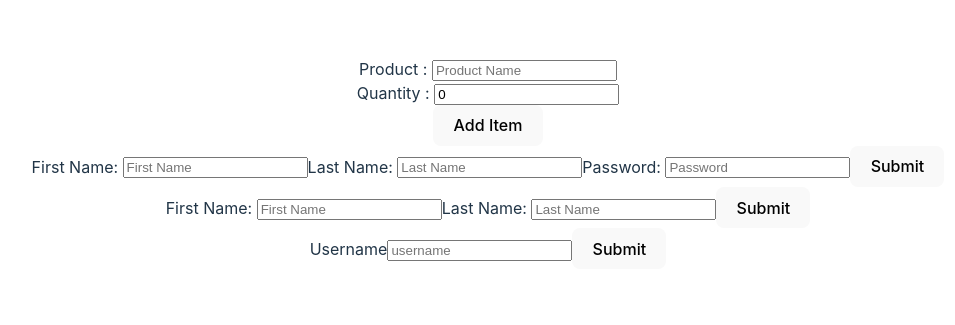
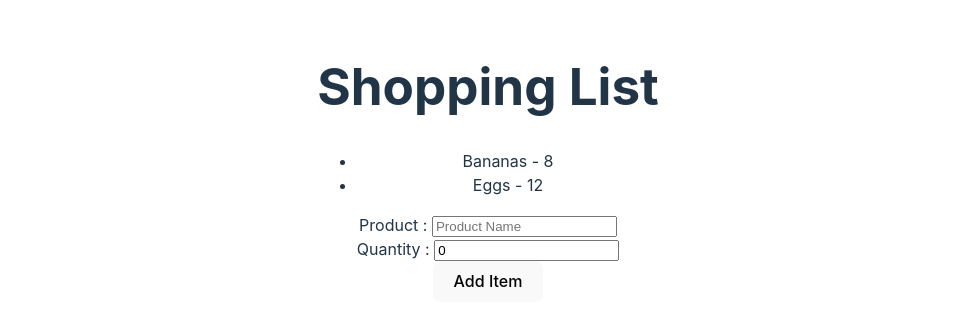
Before and after one commit to barorod/react-form, a React (Vite) app: page / in a window 1280 px wide. Shown: the part 237-562 px from the top of the page, without its empty margins (152-1107 px from the left). Built offline with nearby package versions, Linux system fonts and the light colour scheme.

Commit message:
Add Shopping list

```diff
--- a/src/App.jsx
+++ b/src/App.jsx
@@ -1,5 +1,6 @@
 import './App.css';
 import BetterSignupForm from './BetterSignupForm';
+import ShoppingList from './ShoppingList';
 import ShoppingListForm from './ShoppingListForm';
 import SignupForm from './SignupForm';
 import UsernameForm from './UsernameForm';
@@ -7,10 +8,11 @@ import UsernameForm from './UsernameForm';
 function App() {
 	return (
 		<>
-			<ShoppingListForm />
+			<ShoppingList />
+			{/* <ShoppingListForm />
 			<BetterSignupForm />
 			<SignupForm />
-			<UsernameForm />
+			<UsernameForm /> */}
 		</>
 	);
 }
--- /dev/null
+++ b/src/ShoppingList.jsx
@@ -0,0 +1,25 @@
+import { useState } from 'react';
+import ShoppingListForm from './ShoppingListForm';
+
+export default function ShoppingList({ item }) {
+	const [items, setItems] = useState([
+		{ id: 1, product: 'Bananas', quantity: 8 },
+		{ id: 2, product: 'Eggs', quantity: 12 },
+	]);
+	const addItem = (item) => {
+		setItems((curreItems) => [...curreItems, { ...item, id: 9 }]);
+	};
+	return (
+		<div>
+			<h1>Shopping List</h1>
+			<ul>
+				{items.map((i) => (
+					<li key={i.id}>
+						{i.product} - {i.quantity}
+					</li>
+				))}
+			</ul>
+			<ShoppingListForm addItem={addItem} />
+		</div>
+	);
+}
--- a/src/ShoppingListForm.jsx
+++ b/src/ShoppingListForm.jsx
@@ -1,6 +1,6 @@
 import { useState } from 'react';
 
-export default function ShoppingListForm() {
+export default function ShoppingListForm({ addItem }) {
 	const [formData, setFormData] = useState({ product: '', quantity: 0 });
 	const handleChange = (evt) => {
 		setFormData((currData) => ({
@@ -8,8 +8,12 @@ export default function ShoppingListForm() {
 			[evt.target.name]: evt.target.value,
 		}));
 	};
+	const handleSubmit = (evt) => {
+		evt.preventDefault();
+		addItem(formData);
+	};
 	return (
-		<form>
+		<form onSubmit={handleSubmit}>
 			<div>
 				<label htmlFor="product">Product : </label>
 				<input
```
